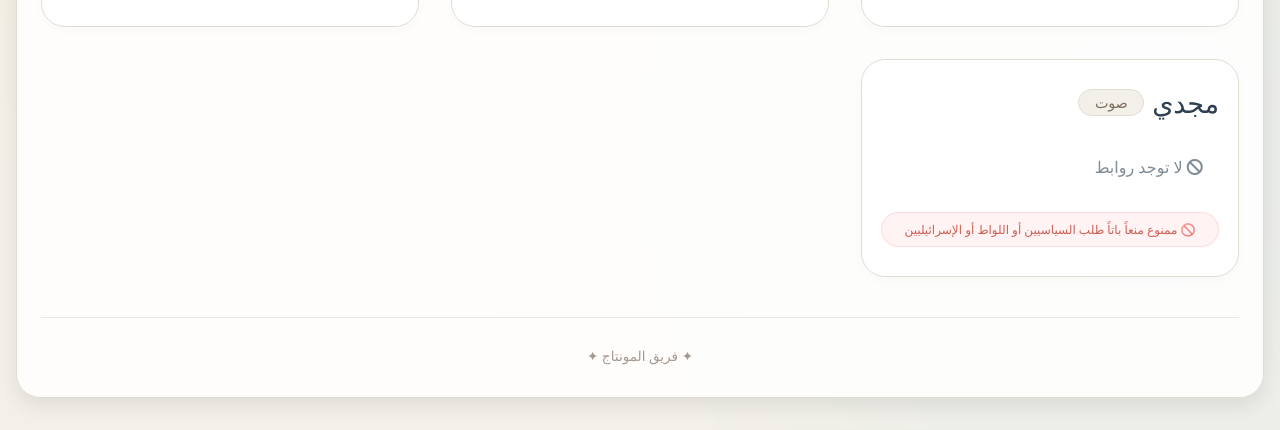
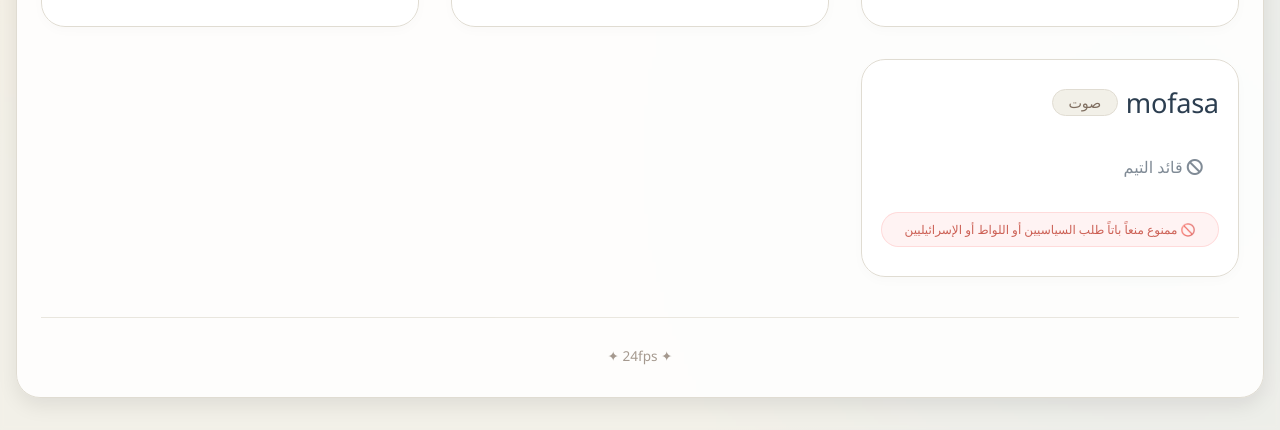
Before and after one commit to moazvenomyt-blip/jarvis, a plain HTML site: page index.html in a window 1280 px wide. Shown: the part 473-903 px from the top of the page. Drawn offline with Linux system fonts and the light colour scheme; a web font is replaced by a local one.

Commit message:
index.html

```diff
--- a/index.html
+++ b/index.html
@@ -294,7 +294,7 @@
             ]
         },
         {
-            name: "مجدي",
+            name: "mofasa",
             roleKey: "sound",
             links: []
         }
@@ -314,8 +314,8 @@
             ar: "🚫 ممنوع منعاً باتاً طلب السياسيين أو اللواط أو الإسرائيليين",
             en: "🚫 Strictly forbidden to request politicians, sodomy, or Israelis"
         },
-        footer: { ar: "✦ فريق المونتاج ✦", en: "✦ Montage Team ✦" },
-        no_links: { ar: "لا توجد روابط", en: "No links" }
+        footer: { ar: "✦ 24fps ✦", en: "✦ 24fps ✦" },
+        no_links: { ar: "قائد التيم ", en: "Team leader" }
     };
 
     let currentLang = "ar";
```
